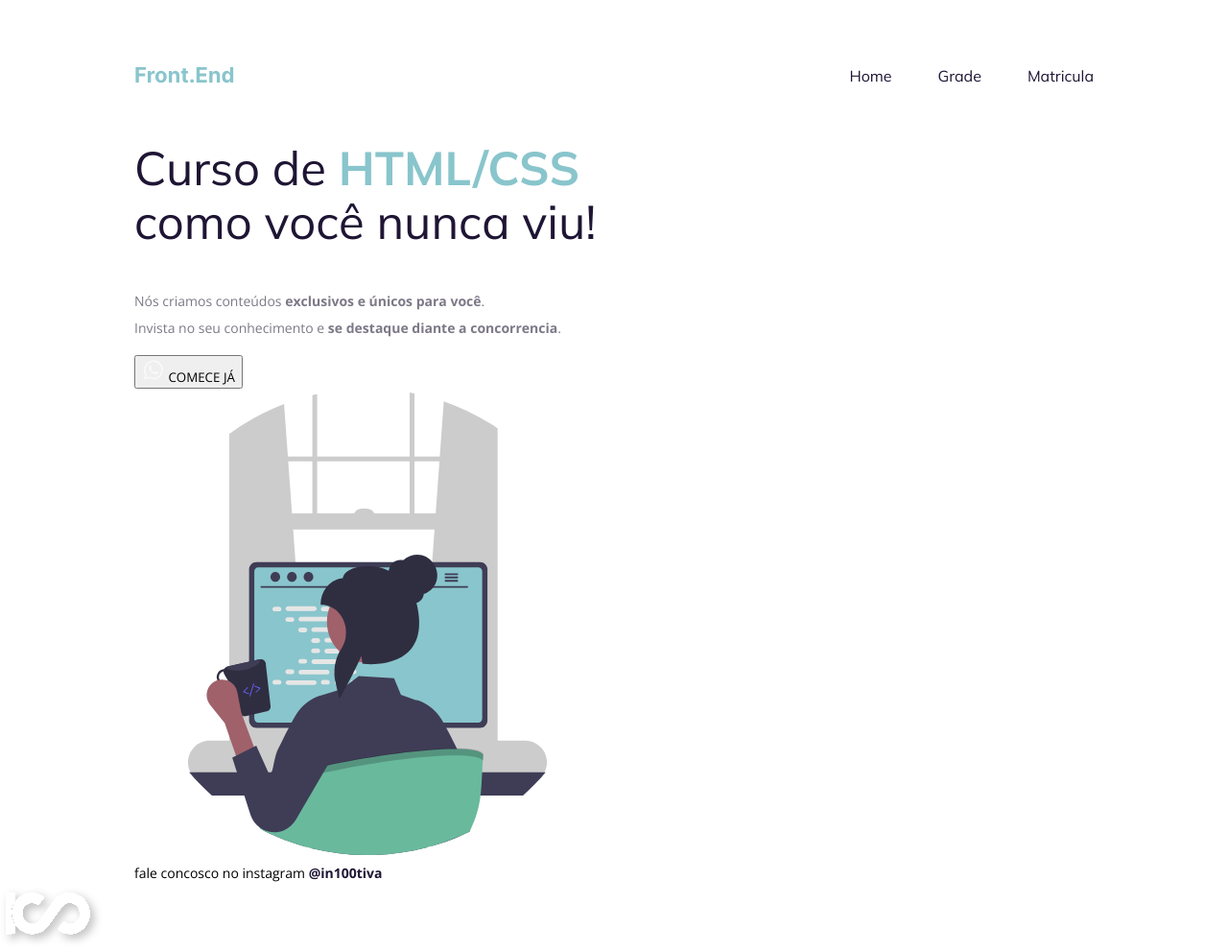
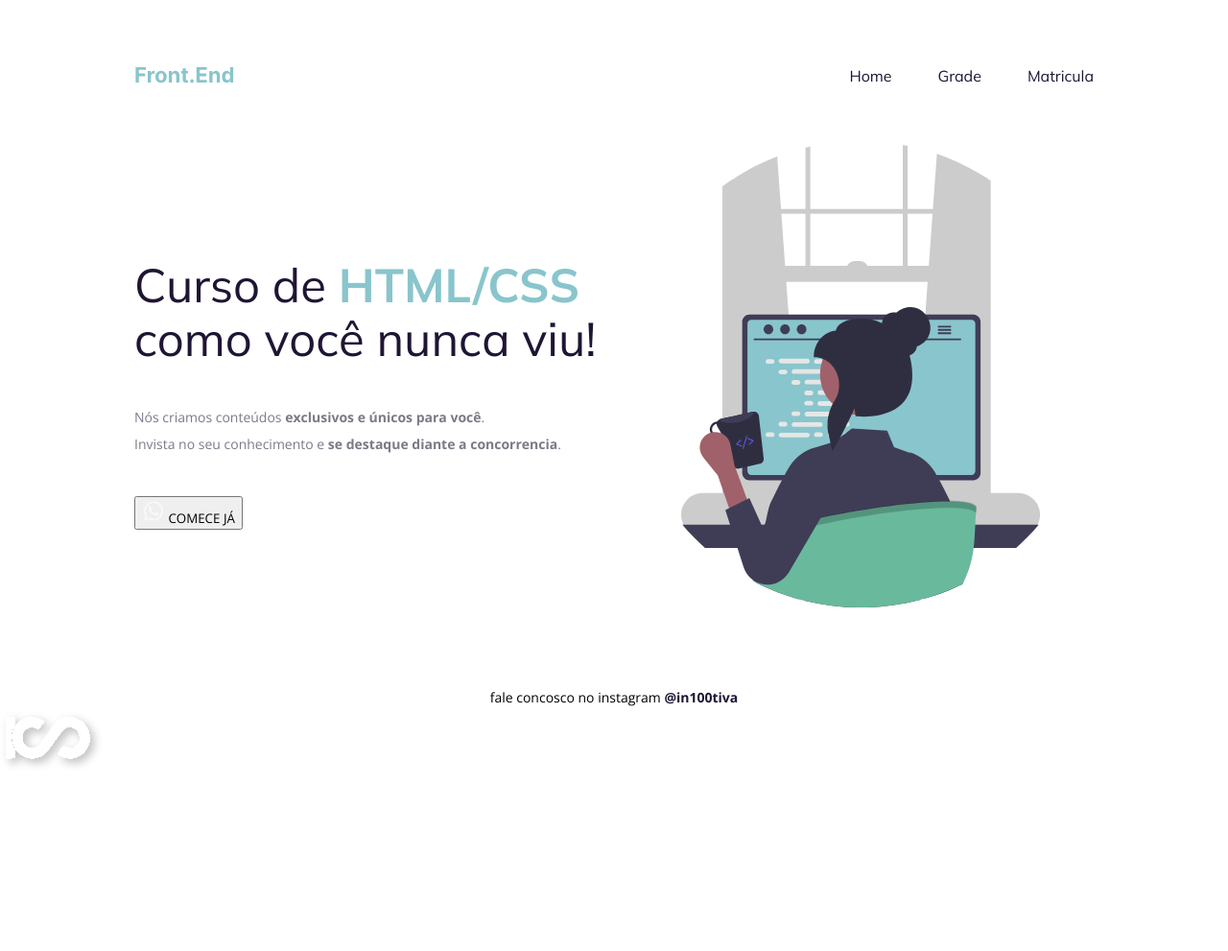
Before and after one commit to in100tiva/html-css-projeto02, a plain HTML site: page index.html in a window 1280 px wide. Shown: the whole page at 96% size. After the commit the page ends 810 px from the top, so only its background shows below. Drawn offline with nearby package versions, Linux system fonts and the light colour scheme.

Commit message:
ADD Espaçamentos e Alinhamentos
aqui a nossa preocupação foi o alinhamento e o espaçamento do nosso <main> além de alguns ajustes visuais

```diff
--- a/style.css
+++ b/style.css
@@ -39,6 +39,12 @@ h1, ul {
   font-family: "Mulish", sans-serif;
 }
 
+main {
+  display: flex;
+  align-items: center;
+  justify-content: space-between;
+}
+
 h1 {
   font-size: 49px;
   line-height: 56px;
@@ -54,10 +60,12 @@ h1 span {
   font-weight: bold;
 }
 
-p {
+section p {
   font-size: 14px;
   line-height: 28px;
   color: #7d7987;
+
+  margin: 40px 0;
 }
 
 button {
@@ -68,6 +76,10 @@ button {
 footer {
   font-size: 14px;
   line-height: 28px;
+
+  text-align: center;
+
+  margin-top: 80px;
 }
 
 footer a{
```
